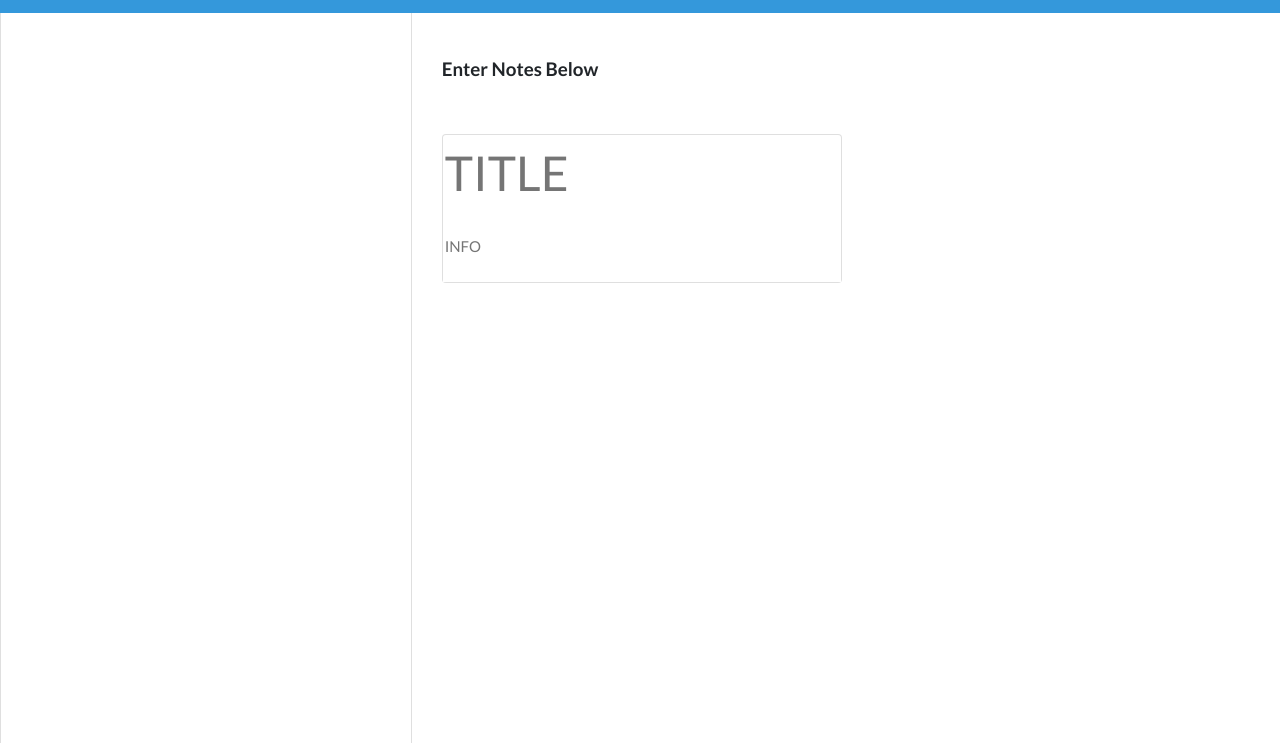
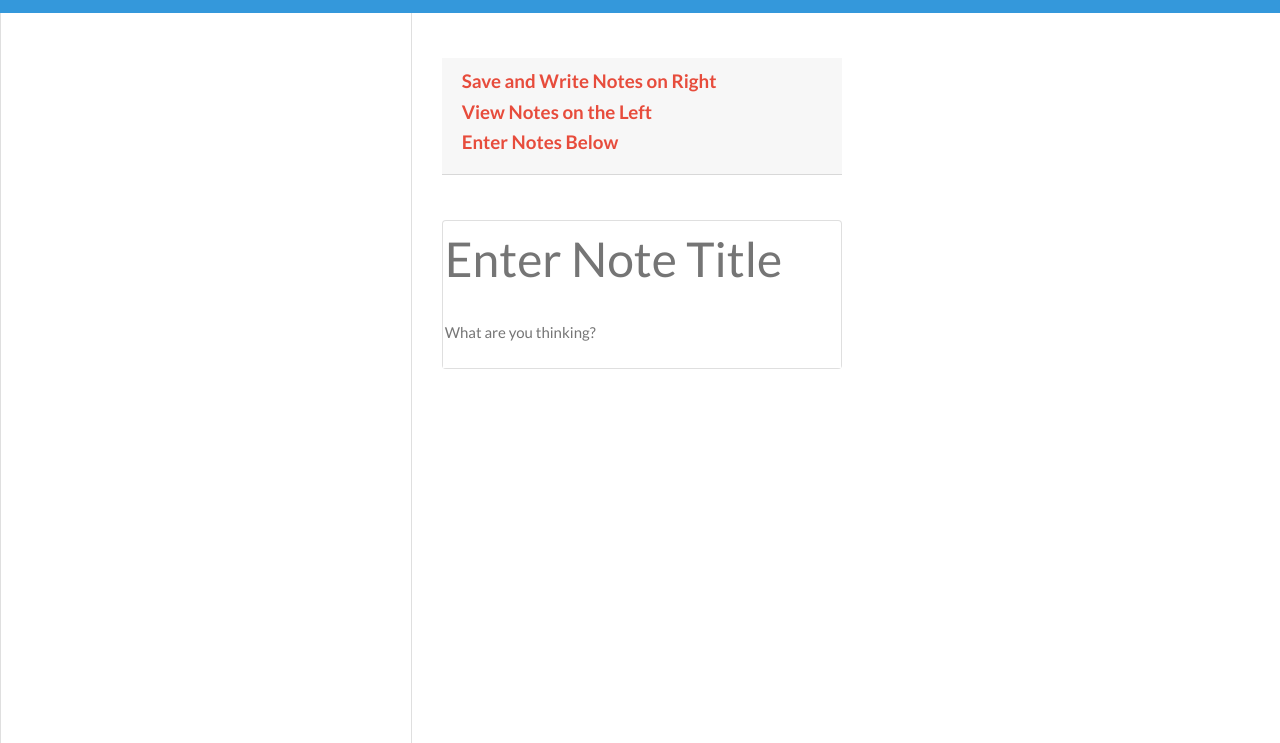
Before and after one commit to TylerSilverman/TylerSilvermanNoteTaker, a website: page public/notes.html in a window 1280 px wide. Shown: the part 68-811 px from the top of the page. Drawn offline with nearby package versions, Linux system fonts and the light colour scheme; no server answers.

Commit message:
added style to the notes tab, and also added to the Readme file

```diff
--- a/public/notes.html
+++ b/public/notes.html
@@ -32,12 +32,16 @@
       </div>
       <div class="col-8">
         <br><br>
-        <h5><strong>Enter Notes Below</strong></h5>
+      <div class="card-header" style="width: 25rem;">
+        <h5><strong class="text-danger">Save and Write Notes on Right</strong></h5>
+        <h5><strong class="text-danger">View Notes on the Left</strong></h5>
+        <h5><strong class="text-danger">Enter Notes Below</strong></h5>
+      </div>
         <br><br>
         <div class="card" style="width: 25rem;">
-        <input class="note-title" id="note-title" placeholder="TITLE" maxlength="28" type="text">
+        <input class="note-title" id="note-title" placeholder="Enter Note Title" maxlength="28" type="text">
         <br>
-        <textarea class="note-textarea" id= "note-textarea" placeholder="INFO" maxlength="250" type=""></textarea>
+        <textarea class="note-textarea" id= "note-textarea" placeholder="What are you thinking?" maxlength="250" type=""></textarea>
       </div>
         <br>
       </div>
```
Also changed, not shown: public/index.html (+3 -1 lines), README.md.
